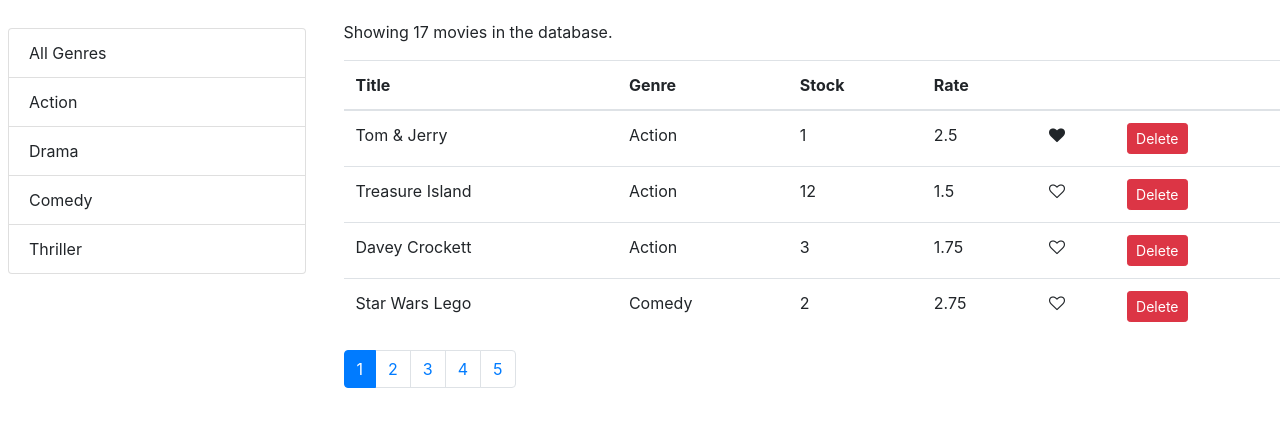
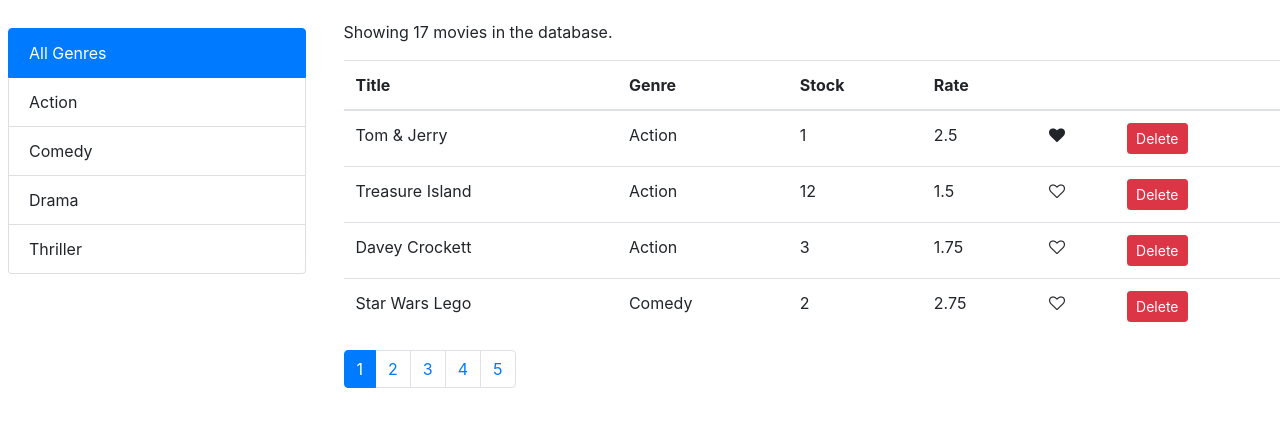
Before and after one commit to mrdaines/vidly-react, a React (Create React App) app: page / in a window 1280 px wide. Shown: the top 426 px of the page. Built offline with nearby package versions, Linux system fonts and the light colour scheme.

Commit message:
Fix unique key for genres on All Genres

```diff
--- a/src/components/common/listGroup.js
+++ b/src/components/common/listGroup.js
@@ -6,15 +6,11 @@ const ListGroup = props => {
 
 	return (
 		<ul className="list-group">
-			<li className="list-group-item">All Genres</li>
 			{items.map(item => (
-				<li
-					key={item[valueProperty]}
+				<li key={item[valueProperty] ? item[valueProperty] : 'defaultKey'}
 					className={item === selectedItem ? 'list-group-item active' : 'list-group-item'}
 					onClick={() => { onItemSelect(item) }}
-				>
-					{item[textProperty]}
-				</li>
+				>{item[textProperty]}</li>
 			))}
 		</ul>
 	);
@@ -27,7 +23,7 @@ ListGroup.defaultProps = {
 
 ListGroup.propTypes = {
 	items: PropTypes.array.isRequired,
-	selectedItem: PropTypes.object.isRequired,
+	selectedItem: PropTypes.object,
 	textProperty: PropTypes.string.isRequired,
 	valueProperty: PropTypes.string.isRequired,
 	onItemSelect: PropTypes.func.isRequired
--- a/src/components/movies.jsx
+++ b/src/components/movies.jsx
@@ -15,7 +15,9 @@ class Movies extends Component {
 	}
 
 	componentDidMount() {
-		this.setState({ genres: getGenres(), movies: getMovies() });
+		const defaultGenre = { name: 'All Genres' };
+		const genres = [defaultGenre, ...getGenres()];
+		this.setState({ genres, movies: getMovies(), selectedGenre: defaultGenre });
 	}
 
 	handleDelete = movie => {
@@ -39,8 +41,7 @@ class Movies extends Component {
 	};
 
 	handleGenreSelect = genre => {
-		console.log('Change genre', genre);
-		this.setState({ selectedGenre: genre });
+		this.setState({ selectedGenre: genre, currentPage: 1 });
 	};
 
 	render() {
@@ -49,7 +50,7 @@ class Movies extends Component {
 
 		if (count === 0) return <p>There are no movies in the database.</p>
 
-		const filtered = selectedGenre
+		const filtered = selectedGenre && selectedGenre._id
 			? allMovies.filter(m => m.genre._id === selectedGenre._id)
 			: allMovies;
 
--- a/src/services/fakeGenreService.js
+++ b/src/services/fakeGenreService.js
@@ -1,8 +1,8 @@
 export const genres = [
-  { _id: "5b21ca3eeb7f6fbccd471818", name: "Action" },
-  { _id: "5b21ca3eeb7f6fbccd471817", name: "Drama" },
-  { _id: "5b21ca3eeb7f6fbccd471814", name: "Comedy" },
-  { _id: "5b21ca3eeb7f6fbccd471820", name: "Thriller" }
+  { _id: "5b21ca3eeb7f6fbccd571701", name: "Action" },
+  { _id: "5b21ca3eeb7f6fbccd571702", name: "Comedy" },
+  { _id: "5b21ca3eeb7f6fbccd571703", name: "Drama" },
+  { _id: "5b21ca3eeb7f6fbccd571704", name: "Thriller" }
 ];
 
 export function getGenres() {
--- a/src/services/fakeMovieService.js
+++ b/src/services/fakeMovieService.js
@@ -4,7 +4,7 @@ const movies = [
   {
     _id: "5b21ca3eeb7f6fbccd471807",
     title: "Tom & Jerry",
-    genre: { _id: "5b21ca3eeb7f6fbccd471818", name: "Action" },
+    genre: { _id: "5b21ca3eeb7f6fbccd571701", name: "Action" },
     numberInStock: 1,
     liked: true,
     dailyRentalRate: 2.5,
@@ -13,7 +13,7 @@ const movies = [
   {
     _id: "5b21ca3eeb7f6fbccd471808",
     title: "Treasure Island",
-    genre: { _id: "5b21ca3eeb7f6fbccd471818", name: "Action" },
+    genre: { _id: "5b21ca3eeb7f6fbccd571701", name: "Action" },
     numberInStock: 12,
     liked: false,
     dailyRentalRate: 1.5,
@@ -22,7 +22,7 @@ const movies = [
   {
     _id: "5b21ca3eeb7f6fbccd471809",
     title: "Davey Crockett",
-    genre: { _id: "5b21ca3eeb7f6fbccd471818", name: "Action" },
+    genre: { _id: "5b21ca3eeb7f6fbccd571701", name: "Action" },
     numberInStock: 3,
     liked: false,
     dailyRentalRate: 1.75,
@@ -31,7 +31,7 @@ const movies = [
   {
     _id: "5b21ca3eeb7f6fbccd471810",
     title: "Star Wars Lego",
-    genre: { _id: "5b21ca3eeb7f6fbccd471814", name: "Comedy" },
+    genre: { _id: "5b21ca3eeb7f6fbccd571702", name: "Comedy" },
     numberInStock: 2,
     liked: false,
     dailyRentalRate: 2.75,
@@ -40,7 +40,7 @@ const movies = [
   {
     _id: "5b21ca3eeb7f6fbccd471811",
     title: "Black Beard's Ghost",
-    genre: { _id: "5b21ca3eeb7f6fbccd471814", name: "Comedy" },
+    genre: { _id: "5b21ca3eeb7f6fbccd571702", name: "Comedy" },
     numberInStock: 4,
     liked: true,
     dailyRentalRate: 0.5,
@@ -49,7 +49,7 @@ const movies = [
   {
     _id: "5b21ca3eeb7f6fbccd471812",
     title: "Lady & The Tramp",
-    genre: { _id: "5b21ca3eeb7f6fbccd471817", name: "Drama" },
+    genre: { _id: "5b21ca3eeb7f6fbccd571703", name: "Drama" },
     numberInStock: 2,
     liked: false,
     dailyRentalRate: 2.25,
@@ -58,7 +58,7 @@ const movies = [
   {
     _id: "5b21ca3eeb7f6fbccd471813",
     title: "The Great Muppet Caper",
-    genre: { _id: "5b21ca3eeb7f6fbccd471818", name: "Action" },
+    genre: { _id: "5b21ca3eeb7f6fbccd571701", name: "Action" },
     numberInStock: 1,
     liked: false,
     dailyRentalRate: 1.25,
@@ -67,7 +67,7 @@ const movies = [
   {
     _id: "5b21ca3eeb7f6fbccd471814",
     title: "The Princess Bride",
-    genre: { _id: "5b21ca3eeb7f6fbccd471814", name: "Comedy" },
+    genre: { _id: "5b21ca3eeb7f6fbccd571702", name: "Comedy" },
     numberInStock: 5,
     liked: false,
     dailyRentalRate: 2.25,
@@ -76,7 +76,7 @@ const movies = [
   {
     _id: "5b21ca3eeb7f6fbccd471815",
     title: "National Treasure",
-    genre: { _id: "5b21ca3eeb7f6fbccd471818", name: "Action" },
+    genre: { _id: "5b21ca3eeb7f6fbccd571701", name: "Action" },
     numberInStock: 6,
     liked: false,
     dailyRentalRate: 2.5,
@@ -85,7 +85,7 @@ const movies = [
   {
     _id: "5b21ca3eeb7f6fbccd471816",
     title: "Big Hero 6",
-    genre: { _id: "5b21ca3eeb7f6fbccd471818", name: "Action" },
+    genre: { _id: "5b21ca3eeb7f6fbccd571701", name: "Action" },
     numberInStock: 5,
     liked: true,
     dailyRentalRate: 2.5
@@ -93,7 +93,7 @@ const movies = [
   {
     _id: "5b21ca3eeb7f6fbccd471817",
     title: "Spy Kids",
-    genre: { _id: "5b21ca3eeb7f6fbccd471820", name: "Thriller" },
+    genre: { _id: "5b21ca3eeb7f6fbccd571704", name: "Thriller" },
     numberInStock: 8,
     liked: false,
     dailyRentalRate: 3.5
@@ -101,47 +101,47 @@ const movies = [
   {
     _id: "5b21ca3eeb7f6fbccd471819",
     title: "Bugs Bunny: Bugsy & Mugsy",
-    genre: { _id: "5b21ca3eeb7f6fbccd471814", name: "Comedy" },
+    genre: { _id: "5b21ca3eeb7f6fbccd571702", name: "Comedy" },
     numberInStock: 7,
     liked: false,
     dailyRentalRate: 3.5
   },
   {
-    _id: "5b21ca3eeb7f6fbccd47181a",
+    _id: "5b21ca3eeb7f6fbccd471820",
     title: "Snowball Express",
-    genre: { _id: "5b21ca3eeb7f6fbccd471814", name: "Comedy" },
+    genre: { _id: "5b21ca3eeb7f6fbccd571702", name: "Comedy" },
     numberInStock: 7,
     liked: false,
     dailyRentalRate: 3.5
   },
   {
-    _id: "5b21ca3eeb7f6fbccd47181b",
+    _id: "5b21ca3eeb7f6fbccd471821",
     title: "The Computer Wore Tennis Shoes",
-    genre: { _id: "5b21ca3eeb7f6fbccd471814", name: "Comedy" },
+    genre: { _id: "5b21ca3eeb7f6fbccd571702", name: "Comedy" },
     numberInStock: 7,
     liked: false,
     dailyRentalRate: 3.5
   },
   {
-    _id: "5b21ca3eeb7f6fbccd47181e",
+    _id: "5b21ca3eeb7f6fbccd471822",
     title: "Escape From Witch Mountain",
-    genre: { _id: "5b21ca3eeb7f6fbccd471820", name: "Thriller" },
+    genre: { _id: "5b21ca3eeb7f6fbccd571704", name: "Thriller" },
     numberInStock: 7,
     liked: false,
     dailyRentalRate: 4.5
   },
   {
-    _id: "5b21ca3eeb7f6fbccd47181f",
+    _id: "5b21ca3eeb7f6fbccd471823",
     title: "20,000 Leagues Under The Sea",
-    genre: { _id: "5b21ca3eeb7f6fbccd471820", name: "Thriller" },
+    genre: { _id: "5b21ca3eeb7f6fbccd571704", name: "Thriller" },
     numberInStock: 4,
     liked: false,
     dailyRentalRate: 3.5
   },
   {
-    _id: "5b21ca3eeb7f6fbccd471821",
+    _id: "5b21ca3eeb7f6fbccd471824",
     title: "Zootopia",
-    genre: { _id: "5b21ca3eeb7f6fbccd471817", name: "Drama" },
+    genre: { _id: "5b21ca3eeb7f6fbccd571703", name: "Drama" },
     numberInStock: 7,
     liked: false,
     dailyRentalRate: 3.5
```
